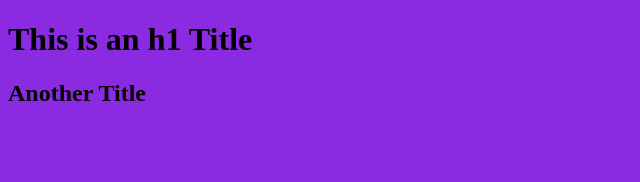
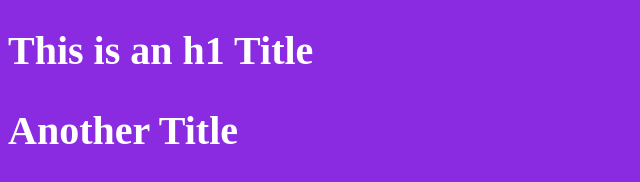
Before and after one commit to KHALID-KHIAR/zorgon, a plain HTML site: page index.html in a window 1280 px wide. Shown: the whole page, without its empty margins (0-640 px from the left). Drawn offline with Linux system fonts and the light colour scheme.

Commit message:
Styling H1,H2

```diff
--- a/index.html
+++ b/index.html
@@ -9,6 +9,11 @@
         body{
             background-color: blueviolet;
         }
+        h1,h2{
+            color:white ;
+            font-size: 40px;
+            font-family: 'Times New Roman', Times, serif;
+        }
 
     </style>
 </head>
```
